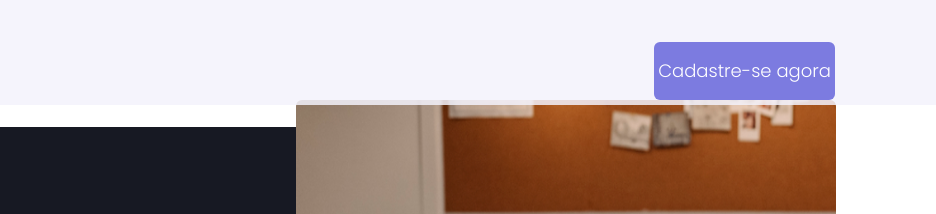
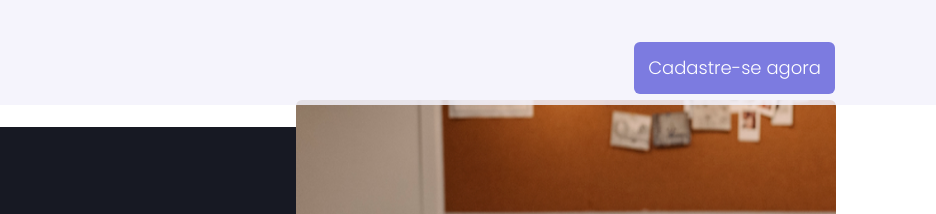
Before and after one commit to EricSantosdm/PGP, a plain HTML site: page index.html in a window 1280 px wide. Shown: the top 214 px of the page, 344-1280 px from the left. Drawn offline with nearby package versions, Linux system fonts and the light colour scheme; a web font is replaced by a local one.

Commit message:
Adição de botoes no menu

```diff
--- a/css/style.css
+++ b/css/style.css
@@ -564,6 +564,20 @@ margin-top: 4rem;
      color: #6564DB;
 }
 
+.top-button{
+     background-color: #6564DB;
+     color: #fff;
+     padding: 10px;
+     transition: ease-in all 0.5s;
+}
+.top-button:hover{
+     background-color: #fff;
+     color: #6564DB;
+
+     border: #6564DB;
+     border-style: solid;
+}
+
 
 
 .read_more {
--- a/index.html
+++ b/index.html
@@ -49,7 +49,7 @@
                         </button>
                         <div class="collapse navbar-collapse" id="navbarsExample04">
 
-                           <a class="read_more" href="#"><p>Cadastre-se agora</p></a>
+                           <a class="top-button" href="#"><p>Cadastre-se agora</p></a>
                         </div>
                      </nav>
                   </div>
@@ -94,7 +94,7 @@
             <div class="col-md-12  ">
                <div class="feature_box ">
                   <figure><img src="images/feature_img.png" alt="#" /></figure>
-                  <a class="read_more" href="#">Cadastre-se agora</a>
+
                </div>
             </div>
          </div>
```
